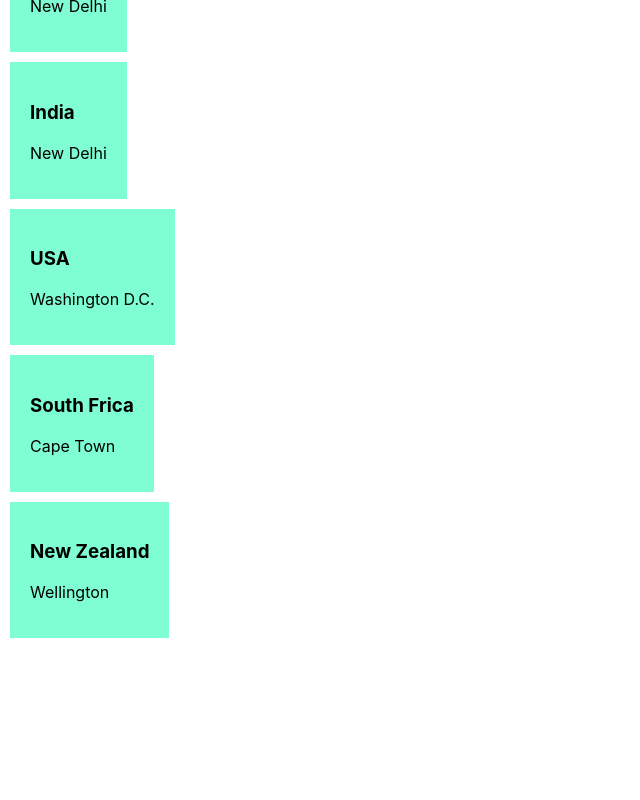
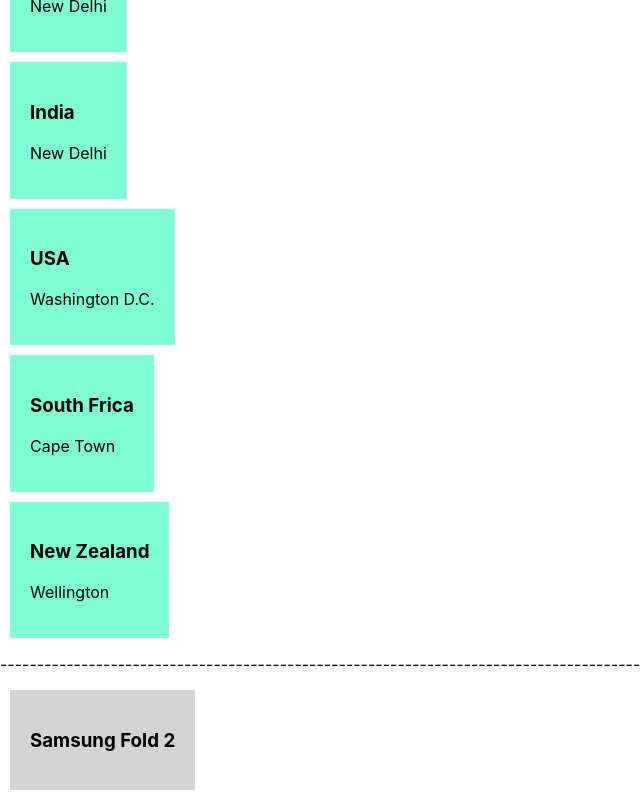
Before and after one commit to AshwinUbare/Study_ReactJS, a React (Create React App) app: page / in a window 1280 px wide. Shown: the part 987-1787 px from the top of the page, without its empty margins (0-640 px from the left). Before the commit the page ends 1635 px from the top, so only its background shows below. Built offline with nearby package versions, Linux system fonts and the light colour scheme.

Commit message:
5th_commit

```diff
--- a/src/App.css
+++ b/src/App.css
@@ -50,6 +50,13 @@
   background-color: rgb(110, 131, 240);
   width: fit-content;
 }
+.product2
+{
+    width:fit-content;
+    padding: 20px;
+    margin:10px;
+    background-color: lightgrey;
+}
 .products
 {
   width: 100%;
--- a/src/App.js
+++ b/src/App.js
@@ -3,6 +3,7 @@
 import Header from './Header';
 import Products from './Products';
 import { useState } from 'react';
+import Product2 from './Product2';
 
 function App() {
 
@@ -90,7 +91,7 @@
                 countries.map((country)=>{
                   return(
                   // writing in '()' is JSX and writing in '{}' are JS
-                    <div className='data' key={country.id}>  {/* index is unike so we use it as key in map, if you have id tha use id as a key  */}
+                    <div className='data' key={country}>  {/* index is unike so we use it as key in map, if you have id tha use id as a key  */}
                         <h3>{country.name}</h3>
                         <p>{country.capital}</p>
                     </div>
@@ -98,6 +99,9 @@
               })
          }
 
+         <p>---------------------------------------------------------------------------------------------------------------</p>
+
+    <Product2/>
 
 
     </div>
--- /dev/null
+++ b/src/Product2.js
@@ -0,0 +1,9 @@
+export default function Product2()
+{
+    return(
+        <div className='product2'>
+            <h3>Samsung Fold 2</h3>
+        </div>
+    )
+}
+// export default Product2; // it is not needed if we write in top that export default
--- a/src/Products.js
+++ b/src/Products.js
@@ -16,7 +16,6 @@
         <Product name="Apple iPhone 15Pro" price="101999" url="https://961souq.com/cdn/shop/files/Apple-iPhone-15-Pro-1_278e2161-733a-42f6-b0e1-d3d51eda2966.jpg?v=1695476110"></Product>
         <Product name="Oneplus 10 Pro" price="59999" url="https://m.media-amazon.com/images/I/61mIUCd-37L.jpg"></Product> */}
 
-
         {
             products.map((product)=>{
                 return(
```
